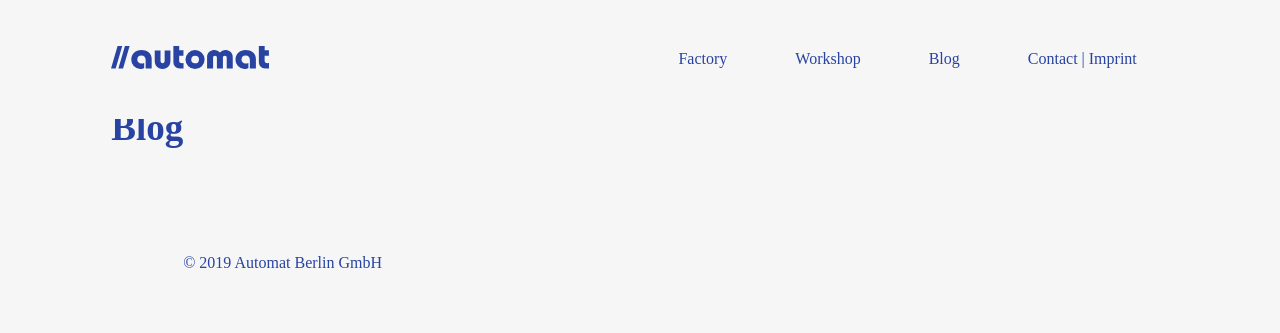
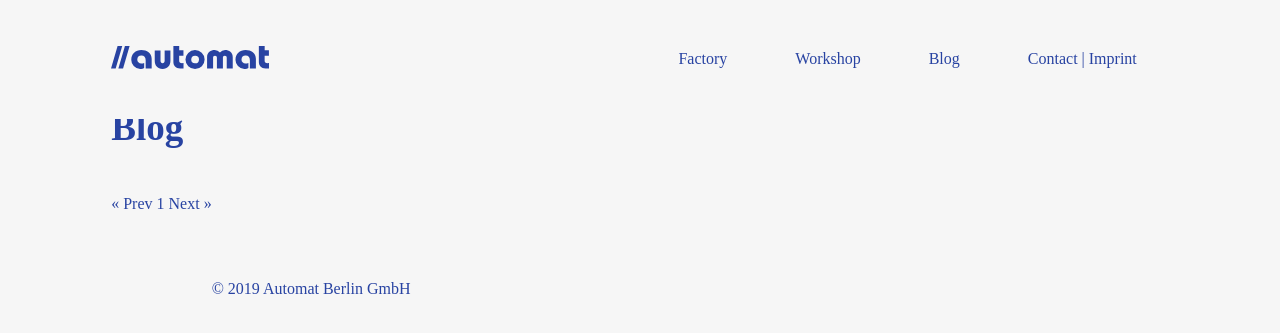
Before and after one commit to automat-berlin/automat-berlin.github.io, a Jekyll site: the page built from posts/index.html, in a window 1280 px wide. Shown: the top 333 px of the page. Built offline with Jekyll 4.4.1, drawn with Linux system fonts in a browser that asks for light colours; nearby versions of some CDN libraries; some web fonts are replaced; the list of posts is cut into pages by our own code.

Commit message:
Add pagination

```diff
--- a/_includes/pagination.html
+++ b/_includes/pagination.html
@@ -10,6 +10,25 @@
     <span class="pagination-item disabled">{{ site.text.pagination.newer }}</span>
     {% endif %}
   </div>
+{% if paginator.previous_page %}
+    <a href="{{ paginator.previous_page_path | relative_url }}">&laquo; Previous</a>
+  {% else %}
+    <span>&laquo; Prev</span>
+  {% endif %}
+{% for page in (1..paginator.total_pages) %}
+{% if page == paginator.page %}
+    {{ page }}
+    {% elsif page == 1 %}
+      <a href="{{ paginator.previous_page_path | relative_url }}">{{ page }}</a>
+    {% else %}
+      <a href="{{ site.paginate_path | relative_url | replace: ':num', page }}">{{ page }}</a>
+    {% endif %}
+{% endfor %}
+{% if paginator.next_page %}
+    <a href="{{ paginator.next_page_path | relative_url }}">Next &raquo;</a>
+  {% else %}
+    <span>Next &raquo;</span>
+  {% endif %}
   <div class="right">
     {% if paginator.next_page %}
     <a class="pagination-item" href="{{ paginator.next_page_path }}">{{ site.text.pagination.older }}</a>
```
